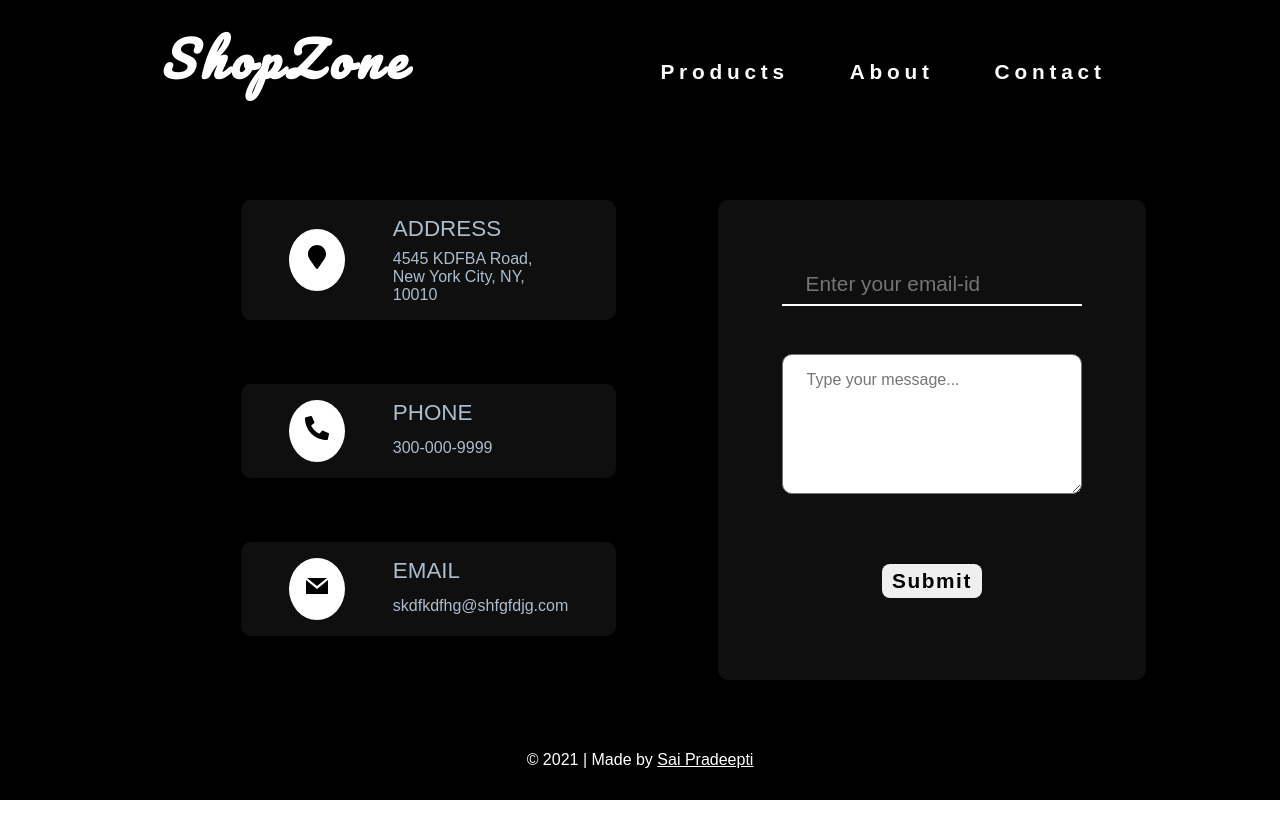
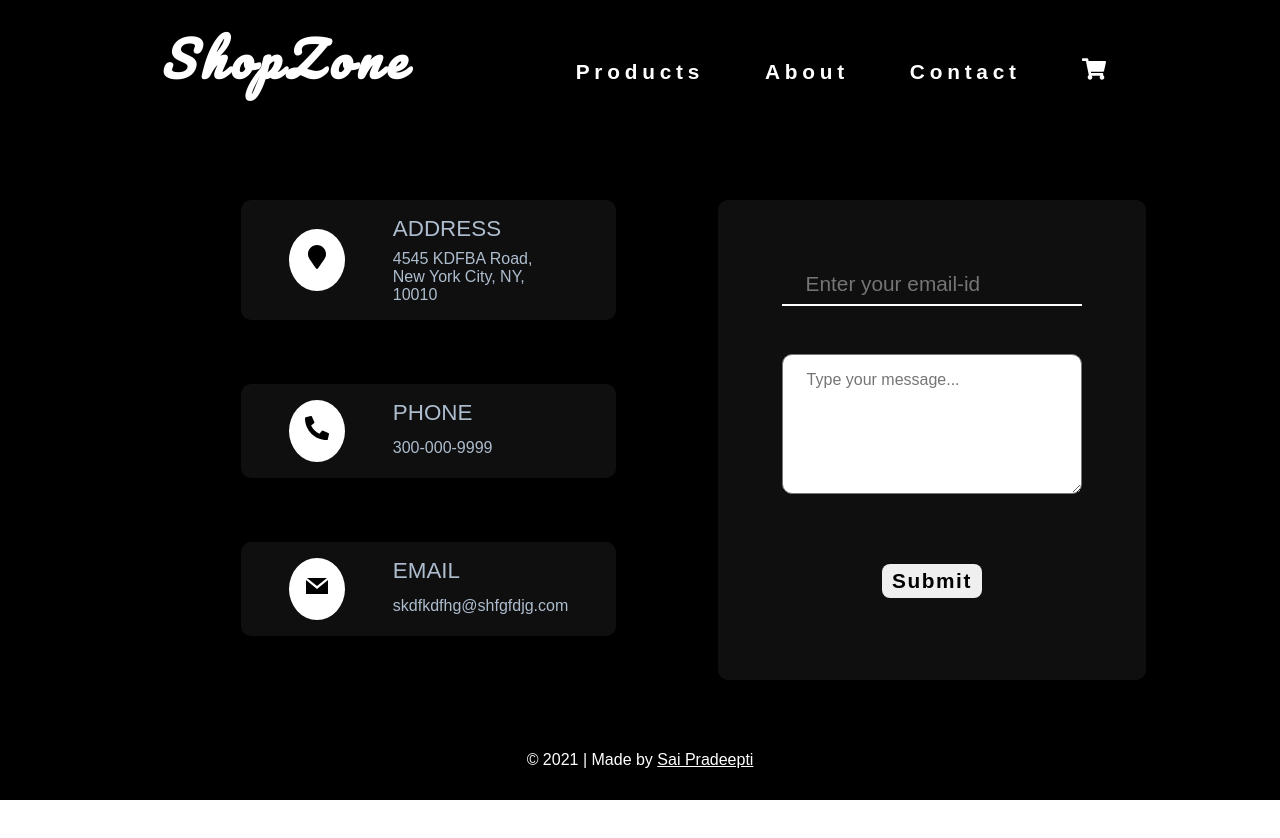
Before and after one commit to SaiPradeepti/My-React-Projects, a React (Create React App) app in the folder 09-shopzone/: page /contact in a window 1280 px wide. Shown: the top 838 px of the page. Before the commit the page ends 800 px from the top, so only its background shows below. Built offline with nearby package versions, Linux system fonts and the light colour scheme; no server answers; a web font is replaced by a local one.

Commit message:
Adding cart icon

```diff
--- a/09-shopzone/src/App.js
+++ b/09-shopzone/src/App.js
@@ -1,6 +1,7 @@
 import React from 'react'
 import { BrowserRouter as Router, Route, Switch} from 'react-router-dom'
 import Navbar from './components/Navbar'
+import Cart from './components/Cart'
 import Hero from './components/Hero'
 import Products from './components/Products'
 import ProductDetails from './components/ProductDetails'
@@ -14,6 +15,7 @@ const App = () => {
     <div className='app'>
       <Router>
         <Navbar />
+        <Cart />
         <Switch>
           <Route exact path='/'>
             <Hero />
--- /dev/null
+++ b/09-shopzone/src/components/Cart.js
@@ -0,0 +1,15 @@
+import React from 'react'
+import { useGlobalContext } from './context'
+
+const Cart = () => {
+    const { dispatch, showCart } = useGlobalContext();
+    return (
+        <div className="cart__container">
+            <div className={showCart?'cart':'cart hide-cart'}>
+            hello
+        </div>
+        </div>
+    )
+}
+
+export default Cart
--- a/09-shopzone/src/components/Navbar.js
+++ b/09-shopzone/src/components/Navbar.js
@@ -3,6 +3,7 @@ import { Link } from 'react-router-dom'
 import { GiHamburgerMenu } from 'react-icons/gi'
 import { AiOutlineClose } from 'react-icons/ai'
 import { useGlobalContext } from './context'
+import { FaShoppingCart } from 'react-icons/fa'
 
 const Navbar = () => {
     const {dispatch,showOverlay} = useGlobalContext();
@@ -27,6 +28,11 @@ const Navbar = () => {
                     <Link to='/contact' className='link'>
                         Contact
                     </Link>
+                </li>
+                <li>
+                    <div className='cart-icon link' onClick={()=>dispatch({type:'toggleCart'})}>
+                        <FaShoppingCart />
+                    </div>
                 </li>
             </ul>
             <div className="hamburger-icon" onClick={()=>{dispatch({type: 'showOverlay'})}} style={showOverlay ? {display: 'none'} : {}}>
--- a/09-shopzone/src/components/context.js
+++ b/09-shopzone/src/components/context.js
@@ -17,6 +17,7 @@ export function AppProvider({children}){
         showOverlay: false,
         iconId: 0,
         formInput: {email:'',textarea:''},
+        showCart: false,
     }
 
     const [state,dispatch] = useReducer(reducer,initialState);
--- a/09-shopzone/src/components/reducer.js
+++ b/09-shopzone/src/components/reducer.js
@@ -41,6 +41,11 @@ export const reducer = (state,action) => {
                 ...state,
                 formInput: newFormInput,
             }
+        case 'toggleCart':
+            return{
+                ...state,
+                showCart: !state.showCart,
+            }
         default:
             return {...state}
     }
--- /dev/null
+++ b/09-shopzone/src/sass/_cart.scss
@@ -0,0 +1,27 @@
+.cart__container {
+  position: absolute;
+  width: 100%;
+  height: 100%;
+  overflow-y: scroll;
+  overflow-x: hidden;
+  -webkit-overflow-scrolling: touch;
+
+  //     .cart {
+  //   position: absolute;
+  //   right: 0;
+  //   top: 0;
+  //   width: 400px;
+  //   height: 100vh;
+  //   z-index: 99;
+  //   border: 1px solid rgb(235, 234, 234);
+  //   background: rgba(0, 0, 0, 1);
+  //   opacity: 1;
+  //   transform: translateX(0);
+  //   transition: all 0.9s ease;
+  // }
+
+  // .hide-cart {
+  //   opacity: 0;
+  //   transform: translateX(400px);
+  // }
+}
--- a/09-shopzone/src/sass/_navbar.scss
+++ b/09-shopzone/src/sass/_navbar.scss
@@ -33,6 +33,7 @@
   .links {
     list-style-type: none;
     display: flex;
+    align-items: center;
     gap: 2rem;
 
     @include responsive(1000px) {
@@ -55,6 +56,11 @@
     &:hover {
       background: $clr-grey;
     }
+  }
+
+  .cart-icon {
+    color: $clr-white;
+    font-size: 1.5rem;
   }
 
   .hamburger-icon {
--- a/09-shopzone/src/sass/main.scss
+++ b/09-shopzone/src/sass/main.scss
@@ -1,5 +1,6 @@
 @import "./config";
 @import "./navbar";
+@import "./cart";
 @import "./hero";
 @import "./products";
 @import "./productDetails";
```
